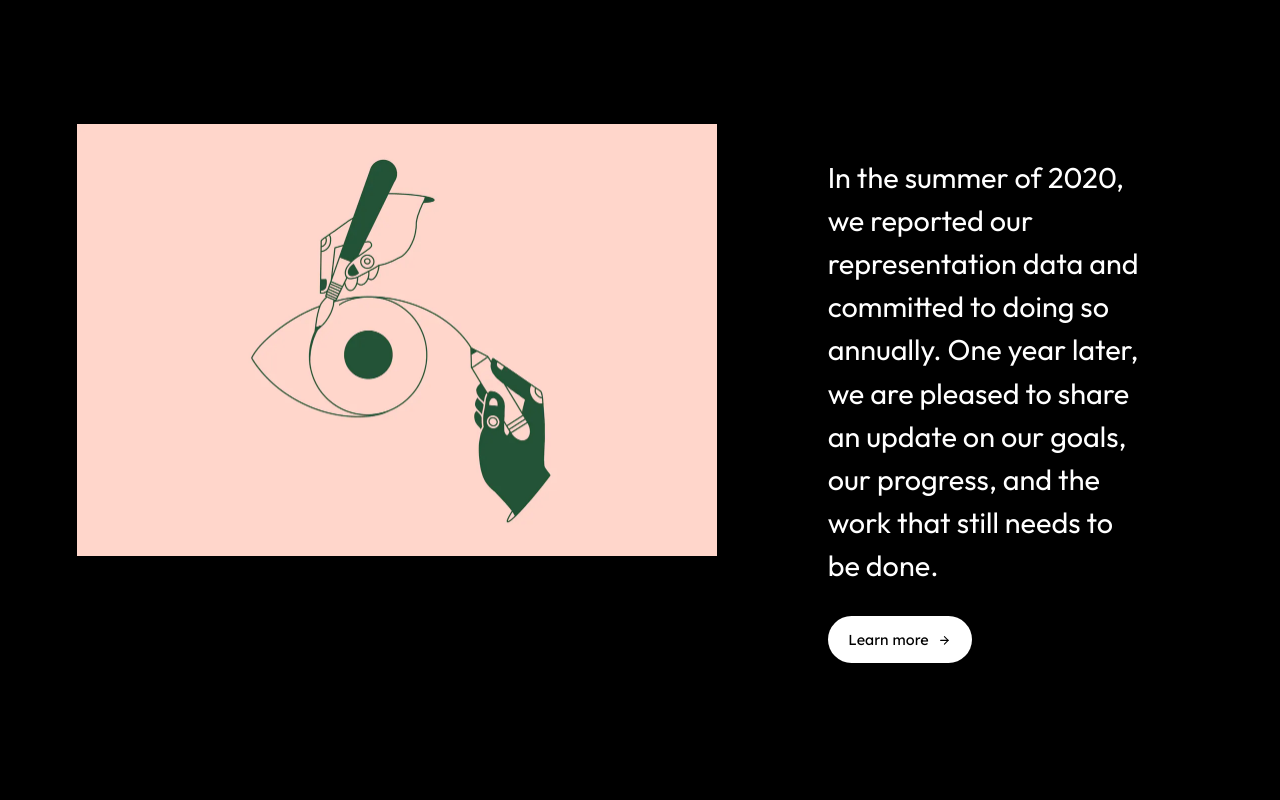
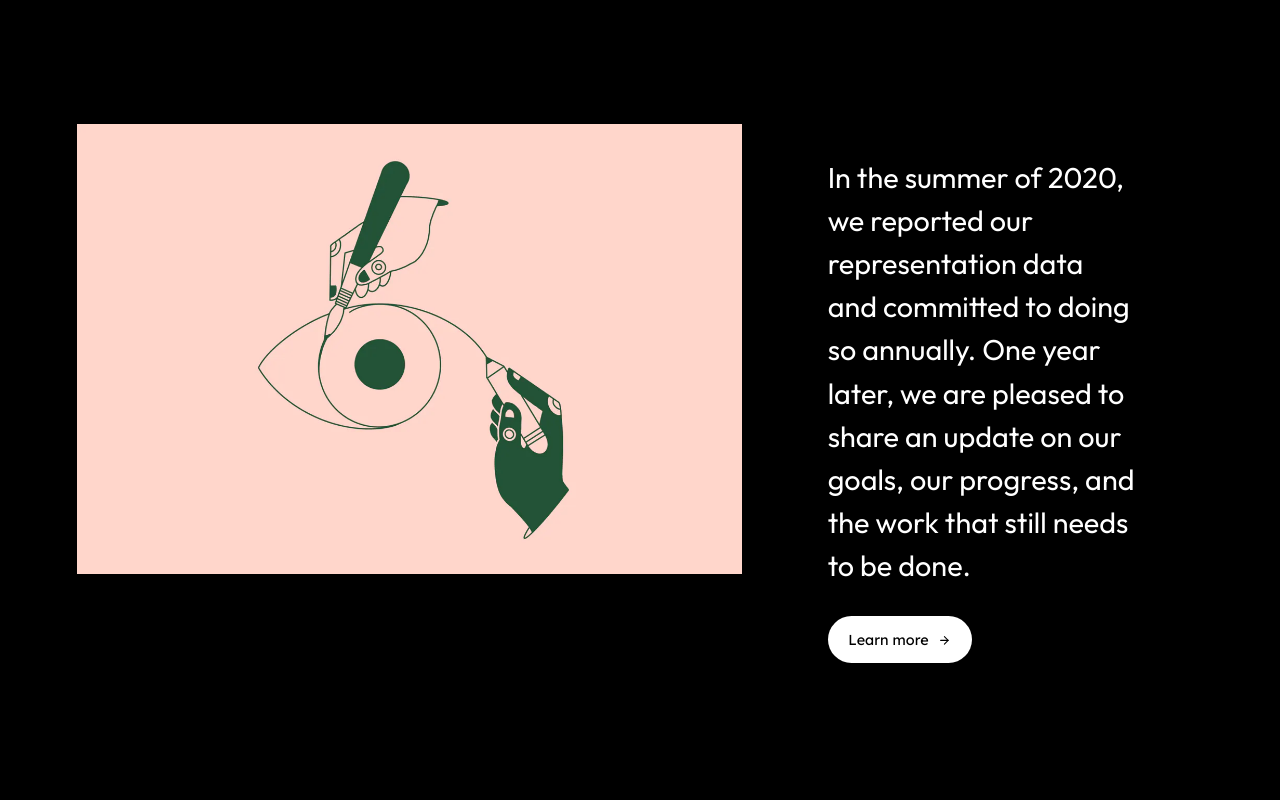
Before and after one commit to nedu-m/fp-ableton, a React (Create React App) app: page / in a window 1280 px wide. Shown: the part 1020-1820 px from the top of the page. Built offline with nearby package versions, Linux system fonts and the light colour scheme.

Commit message:
added explore component

```diff
--- a/src/App.js
+++ b/src/App.js
@@ -7,6 +7,7 @@ import Hero from "./components/Hero/Hero";
 import Videoplayer from "./components/Videoplayer/Videoplayer";
 import BackgroundText from "./components/BackgroundText/BackgroundText";
 import Works from "./components/Works/Works";
+import Explore from "./components/Explore/Explore";
 import { Helmet } from "react-helmet";
 
 
@@ -33,6 +34,7 @@ function App() {
         <Videoplayer />
         <BackgroundText />
         <Works />
+        <Explore />
       </ThemeProvider>
     </>
   );
--- a/src/components/Button/Button.jsx
+++ b/src/components/Button/Button.jsx
@@ -23,6 +23,15 @@ export const ButtonContainer = styled.button`
   }
 `;
 
+export const WorkButtonContainer = styled(ButtonContainer)`
+  @media (max-width: 768px) {
+    margin-left: -11.3rem;
+  }
+  @media (width: 320px) {
+    margin-left: -7.73rem;
+  }
+`
+
 export const NewButtonContainer = styled(ButtonContainer)`
   @media (min-width: 1440px) {
     margin-left: -0.1rem;
@@ -46,3 +55,9 @@ export const ButtonIcon = styled(FiArrowRight)`
   place-content: center;
   margin-top: 0.2rem;
 `;
+
+export const ExploreButtonLink = styled(ButtonLink)`
+  @media (min-width: 1440px) {
+    margin-left: -0.1rem;
+  }
+`
--- a/src/components/Explore/Explore.jsx
+++ b/src/components/Explore/Explore.jsx
@@ -0,0 +1,28 @@
+import {
+  ExploreContainer,
+  ExploreContent
+} from './Explore.styled.jsx'
+
+import {
+  WorkButtonContainer,
+  ExploreButtonLink,
+  ButtonIcon
+} from '../Button/Button';
+
+const Explore = () => {
+  return (
+    <ExploreContainer>
+      <ExploreContent>
+        Explore a few of our most impactful projects
+      </ExploreContent>
+      <WorkButtonContainer>
+        <ExploreButtonLink>
+          Our works
+          <ButtonIcon />
+        </ExploreButtonLink>
+      </WorkButtonContainer>
+    </ExploreContainer>
+  )
+};
+
+export default Explore;
--- a/src/components/Explore/Explore.styled.jsx
+++ b/src/components/Explore/Explore.styled.jsx
@@ -0,0 +1,33 @@
+import styled from 'styled-components'
+import {
+  BgTextContainer,
+  BgTextContent,
+} from '../BackgroundText/BackgroundText.styled'
+
+export const ExploreContainer = styled(BgTextContainer)`
+  display: flex;
+  flex-direction: column;
+  align-items: center;
+  justify-content: center;
+  margin-top: 0;
+  padding-top: 0;
+
+  @media screen and (max-width: ${props => props.theme.breakpoints.md}) {
+    margin-left: -1rem;
+  }
+`
+
+export const ExploreContent = styled(BgTextContent)`
+  grid-area: 1 / 1 / 2 / 2;
+  color: #fff;
+  font-size: 2.6rem;
+  font-weight: 400;
+  font-family: 'Outfit', sans-serif;
+  inline-size: calc(46vw);
+
+  @media screen and (max-width: ${props => props.theme.breakpoints.md}) {
+    inline-size: calc(100% - 2rem);
+    font-size: clamp(1.6rem,6vw,2rem);
+    grid-area: 2 / 2 / 4 / 4;
+  }
+`
--- a/src/components/Works/Works.jsx
+++ b/src/components/Works/Works.jsx
@@ -4,13 +4,13 @@ import {
   WorkImageContainer,
   WorkImage,
   WorkDescriptionContainer,
-  WorkDescription
+  WorkDescription,
+  WorkContainerWrapper
 } from "./Works.styled";
 
 import {
   ButtonIcon,
   ButtonLink,
-  ButtonContainer,
   NewButtonContainer
 } from '../Button/Button';
 
@@ -28,7 +28,7 @@ const Works = () => {
   };
 
   return (
-    <>
+    <WorkContainerWrapper>
       {worksData.map((work, index) => {
         return (
           <WorkContainer
@@ -51,7 +51,7 @@ const Works = () => {
           </WorkContainer>
         )
       })}
-    </>
+    </WorkContainerWrapper>
   )
 };
 
--- a/src/components/Works/Works.styled.jsx
+++ b/src/components/Works/Works.styled.jsx
@@ -1,10 +1,17 @@
 import styled from 'styled-components';
 
-export const WorkContainer = styled.div`
+export const WorkContainerWrapper = styled.ul`
+  padding-inline-start: 0;
+`
+
+export const WorkContainer = styled.li`
   display: grid;
   grid-template-columns: repeat(10, 1fr);
   gap: 4.6rem;
   padding-bottom: 3rem;
+  &:last-child {
+    padding-bottom: 0;
+  }
 
   @media (max-width: 768px) {
     gap: 0.2rem;
@@ -12,11 +19,14 @@ export const WorkContainer = styled.div`
   }
 `;
 
-export const WorkImageContainer = styled.section`
+export const WorkImageContainer = styled.div`
   grid-column: 1/5;
   grid-row: 1/2;
   padding-left: 4.8rem;
   padding-bottom: 20rem;
+  section:last-child {
+    padding-bottom: 0;
+  }
 
   @media (max-width: 768px) {
     padding: 1rem 1rem 0.1rem 1rem;
@@ -25,7 +35,7 @@ export const WorkImageContainer = styled.section`
 
 export const WorkImage = styled.img`
   order: 1;
-  width: 50vw;
+  width: 52vw;
   border: 0;
   grid-row-start: 1;
   grid-auto-flow: dense;
@@ -37,7 +47,7 @@ export const WorkImage = styled.img`
 
 export const WorkDescriptionContainer = styled.div`
   grid-column: 7/10;
-  padding: 0.2rem 0.3rem 2rem 0.97rem;
+  padding: 0.2rem 0.4rem 2rem 0.97rem;
 
 
   @media (max-width: 1024px) {
```
Lines whose indentation alone changed are shown as unchanged.
